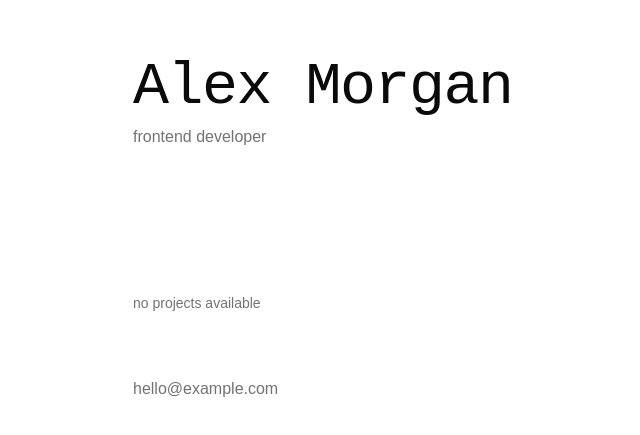
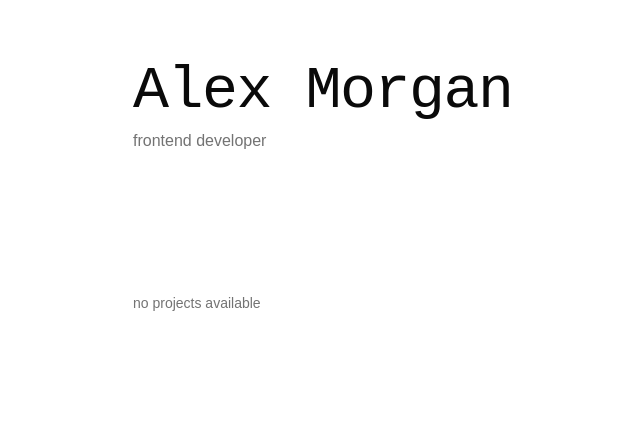
Before and after one commit to ImDarkly/portfolio, a React (Vite) app in the folder src/: page / in a window 1280 px wide. Shown: the part 171-606 px from the top of the page, without its empty margins (171-811 px from the left). Built offline with nearby package versions, Linux system fonts and the light colour scheme; no server answers.

Commit message:
Add compact contact links section

```diff
--- a/src/src/components/layout/section.tsx
+++ b/src/src/components/layout/section.tsx
@@ -8,7 +8,7 @@ type SectionProps = {
 export function Section({ label, children }: SectionProps) {
   return (
     <section className="flex w-full flex-col items-start gap-2">
-      <h2 className="font-heading text-2xl font-medium lowercase text-white sm:text-3xl">
+      <h2 className="font-heading text-xl font-medium lowercase text-white sm:text-2xl">
         {label}
       </h2>
       <div className="w-full">{children}</div>
--- a/src/src/components/sections/contact.tsx
+++ b/src/src/components/sections/contact.tsx
@@ -1,11 +1,44 @@
 import { Section } from "@/components/layout/section"
+
+type ContactLink = {
+  label: string
+  href: string
+  external?: boolean
+}
+
+const contactLinks: ContactLink[] = [
+  {
+    label: "GitHub",
+    href: import.meta.env.VITE_PUBLIC_GITHUB ?? "",
+    external: true,
+  },
+  {
+    label: "LinkedIn",
+    href: import.meta.env.VITE_PUBLIC_LINKEDIN ?? "",
+    external: true,
+  },
+  {
+    label: import.meta.env.VITE_PUBLIC_EMAIL ?? "",
+    href: import.meta.env.VITE_PUBLIC_EMAIL ?? "",
+  },
+].filter((link) => link.href.length > 0)
 
 export function Contact() {
   return (
-    <Section label="Contact">
-      <p className="lowercase text-sm text-muted-foreground sm:text-base">
-        hello@example.com
-      </p>
+    <Section label="contact">
+      <div className="flex flex-wrap items-center gap-x-4 gap-y-2 text-sm font-normal sm:text-base">
+        {contactLinks.map((link) => (
+          <a
+            key={link.label}
+            className="text-white underline decoration-white/30 underline-offset-2 transition-colors hover:text-primary hover:decoration-primary"
+            href={link.external ? link.href : `mailto:${link.href}`}
+            rel={link.external ? "noreferrer" : undefined}
+            target={link.external ? "_blank" : undefined}
+          >
+            {link.label}
+          </a>
+        ))}
+      </div>
     </Section>
   )
 }
```
Also changed, not shown: 1 other file (tests, documents, lock files or other folders).
